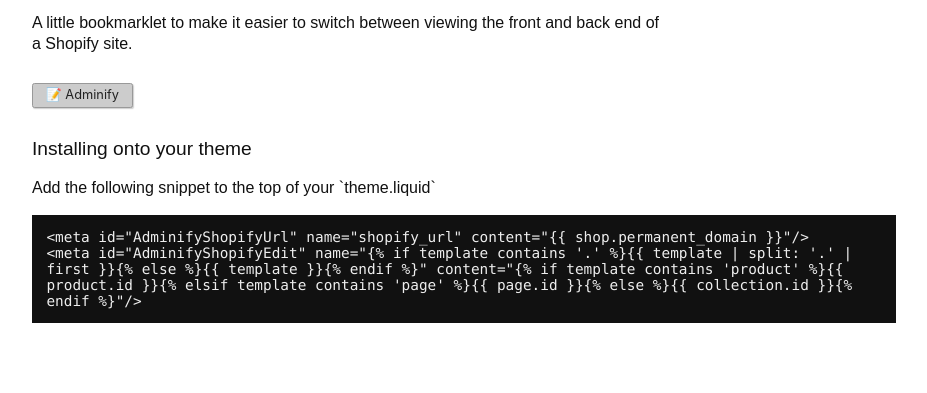
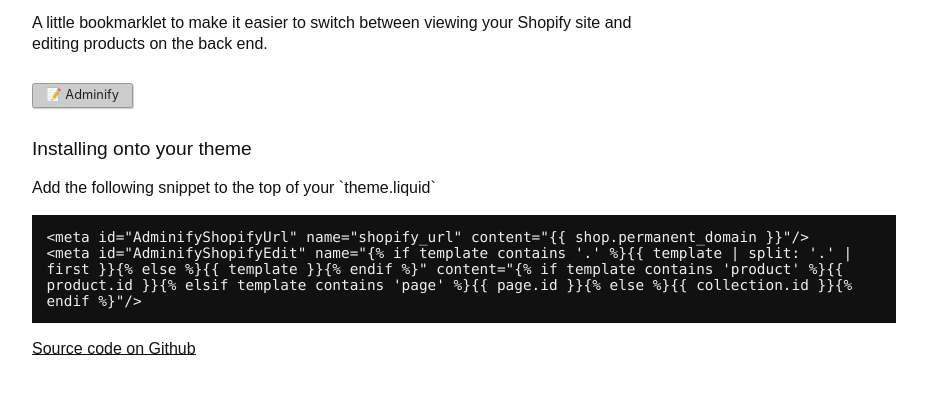
Before and after one commit to bcmh/adminify, a plain HTML site: page index.html in a window 1280 px wide. Shown: the part 65-458 px from the top of the page, without its empty margins (8-935 px from the left). Drawn offline with Linux system fonts and the light colour scheme.

Commit message:
Make it personal ❤️

```diff
--- a/index.html
+++ b/index.html
@@ -112,7 +112,7 @@
 
   <h1>Adminify</h1>
 
-  <p>A little bookmarklet to make it easier to switch between viewing the front and back end of a Shopify site.</p>
+  <p>A little bookmarklet to make it easier to switch between viewing your Shopify site and editing products on the back end.</p>
 
   <p>
     <a class="bookmarklet" href="javascript:(function()%7Bfunction getShopifyAdminLink() %7Bvar shopifyDomain %3D %27//%27 %2B document.head.querySelector(%27%23AdminifyShopifyUrl%27).getAttribute(%27content%27),  shopifyContent %3D document.head.querySelector(%27%23AdminifyShopifyEdit%27)%3Bif ( shopifyContent.getAttribute(%27name%27) %3D%3D%3D %27index%27 ) %7Breturn shopifyDomain %2B %27/admin/%27%3B%7Dreturn shopifyDomain %2B %27/admin/%27 %2B shopifyContent.getAttribute(%27name%27) %2B %27s/%27 %2B shopifyContent.getAttribute(%27content%27)%3B%7D%3Bwindow.open( getShopifyAdminLink(), %27_blank%27 )%3B%7D)()%3B">📝 Adminify</a>
@@ -126,5 +126,7 @@
 &lt;meta id="AdminifyShopifyEdit" name="{% if template contains '.' %}{{ template | split: '.' | first }}{% else %}{{ template }}{% endif %}" content="{% if template contains 'product' %}{{ product.id }}{% elsif template contains 'page' %}{{ page.id }}{% else %}{{ collection.id }}{% endif %}"/&gt;
 </code></pre>
 
+  <p><a href="https://github.com/bcmh/adminify">Source code on Github</a></p>
+
 </body>
 </html>
```
